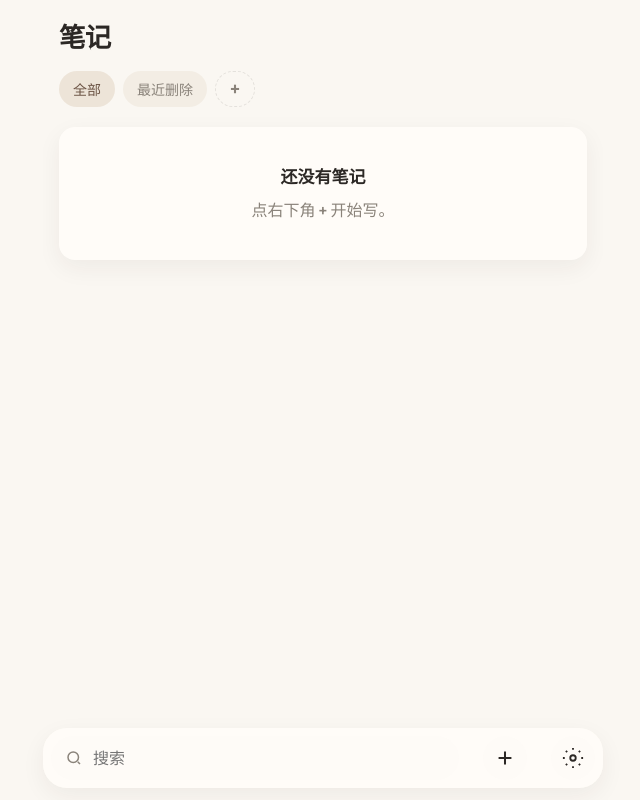
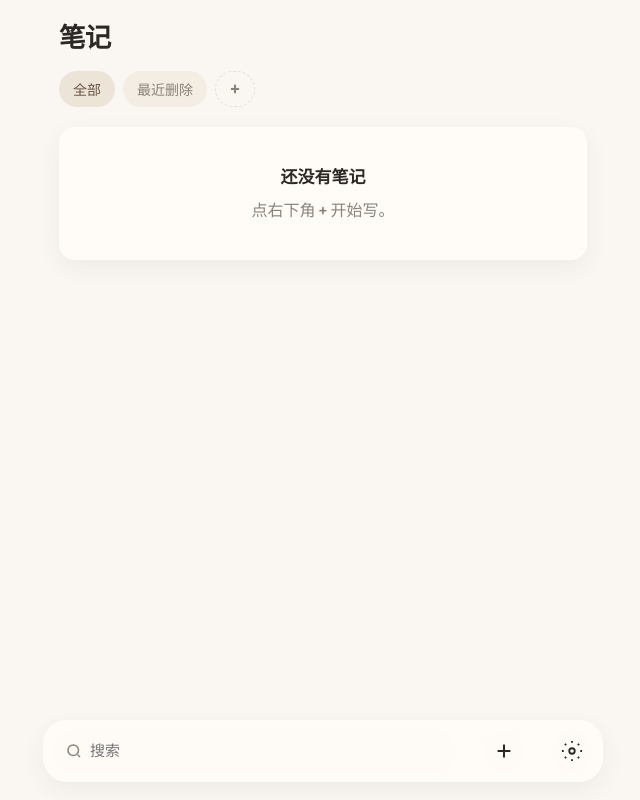
Before and after one commit to Attaboy0328/Note-Android, a website: page index.html in a window 1280 px wide. Shown: the whole page, without its empty margins (317-957 px from the left). Drawn offline with nearby package versions, Linux system fonts and the light colour scheme; no server answers.

Commit message:
refine(ui): pixel-align bottom dock and increase content safe spacing

```diff
--- a/styles.css
+++ b/styles.css
@@ -79,7 +79,7 @@ button:focus-visible {
   width: min(560px, 100%);
   margin: 0 auto;
   min-height: 100dvh;
-  padding: 16px 16px calc(124px + var(--safe-bottom));
+  padding: 16px 16px calc(176px + var(--safe-bottom));
   transition: transform 0.36s cubic-bezier(0.32, 0.94, 0.6, 1), opacity 0.36s cubic-bezier(0.32, 0.94, 0.6, 1), filter 0.36s cubic-bezier(0.32, 0.94, 0.6, 1);
   transform-origin: center top;
   overflow: hidden;
@@ -408,7 +408,7 @@ body.editor-open .app-shell {
 .entry-list {
   display: grid;
   gap: 10px;
-  padding-bottom: calc(20px + var(--safe-bottom));
+  padding-bottom: calc(132px + var(--safe-bottom));
 }
 
 .entry-card {
@@ -731,7 +731,7 @@ body.editor-open .mobile-nav {
 .mobile-nav {
   position: fixed;
   left: 50%;
-  bottom: var(--safe-bottom);
+  bottom: calc(var(--safe-bottom) + 6px);
   transform: translateX(-50%);
   width: min(560px, calc(100% - 32px));
   display: grid;
@@ -2073,7 +2073,7 @@ body[data-multiselect="true"] .entry-card.is-swiped .entry-card__inner {
   display: flex;
   align-items: center;
   gap: 8px;
-  padding: 8px;
+  padding: 10px 10px;
   border-radius: 24px;
   background: color-mix(in srgb, var(--surface) 94%, transparent);
   backdrop-filter: saturate(140%) blur(10px);
@@ -2088,12 +2088,12 @@ body[data-multiselect="true"] .entry-card.is-swiped .entry-card__inner {
 .mobile-nav__search {
   flex: 0 1 calc(100% - 136px);
   min-width: 0;
-  height: 44px;
+  height: 42px;
   border-radius: 999px;
   display: flex;
   align-items: center;
-  gap: 8px;
-  padding: 0 14px;
+  gap: 7px;
+  padding: 0 12px;
   background: color-mix(in srgb, var(--surface) 86%, var(--bg));
   color: var(--muted);
 }
@@ -2104,13 +2104,16 @@ body[data-multiselect="true"] .entry-card.is-swiped .entry-card__inner {
   background: transparent;
   outline: none;
   color: var(--text);
-  font-size: 16px;
+  font-size: 15px;
+  line-height: 42px;
+  padding: 0;
+  margin: 0;
 }
 
 .mobile-nav__action {
-  flex: 0 0 44px;
-  width: 44px;
-  height: 44px;
+  flex: 0 0 42px;
+  width: 42px;
+  height: 42px;
   border-radius: 999px;
   border: 0;
   display: grid;
```
